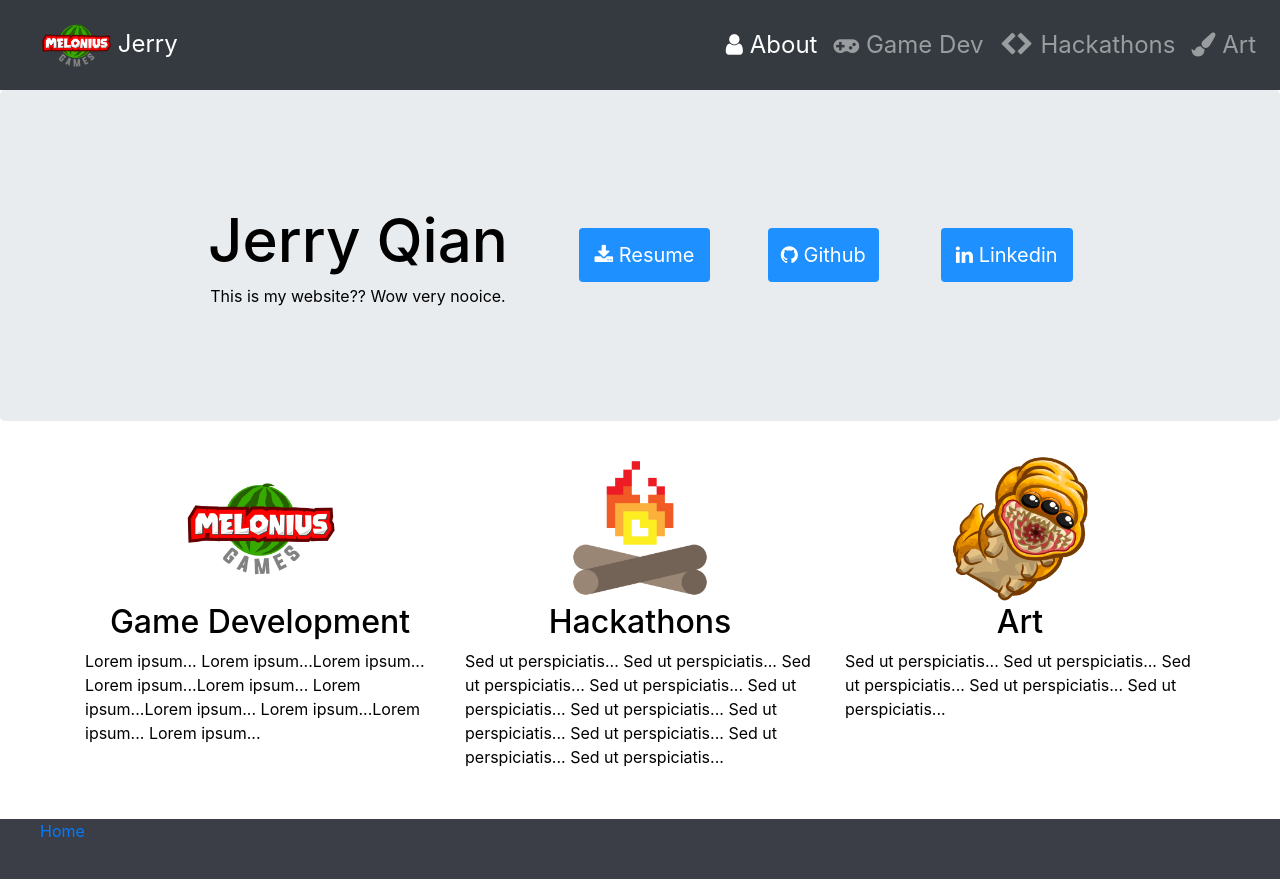
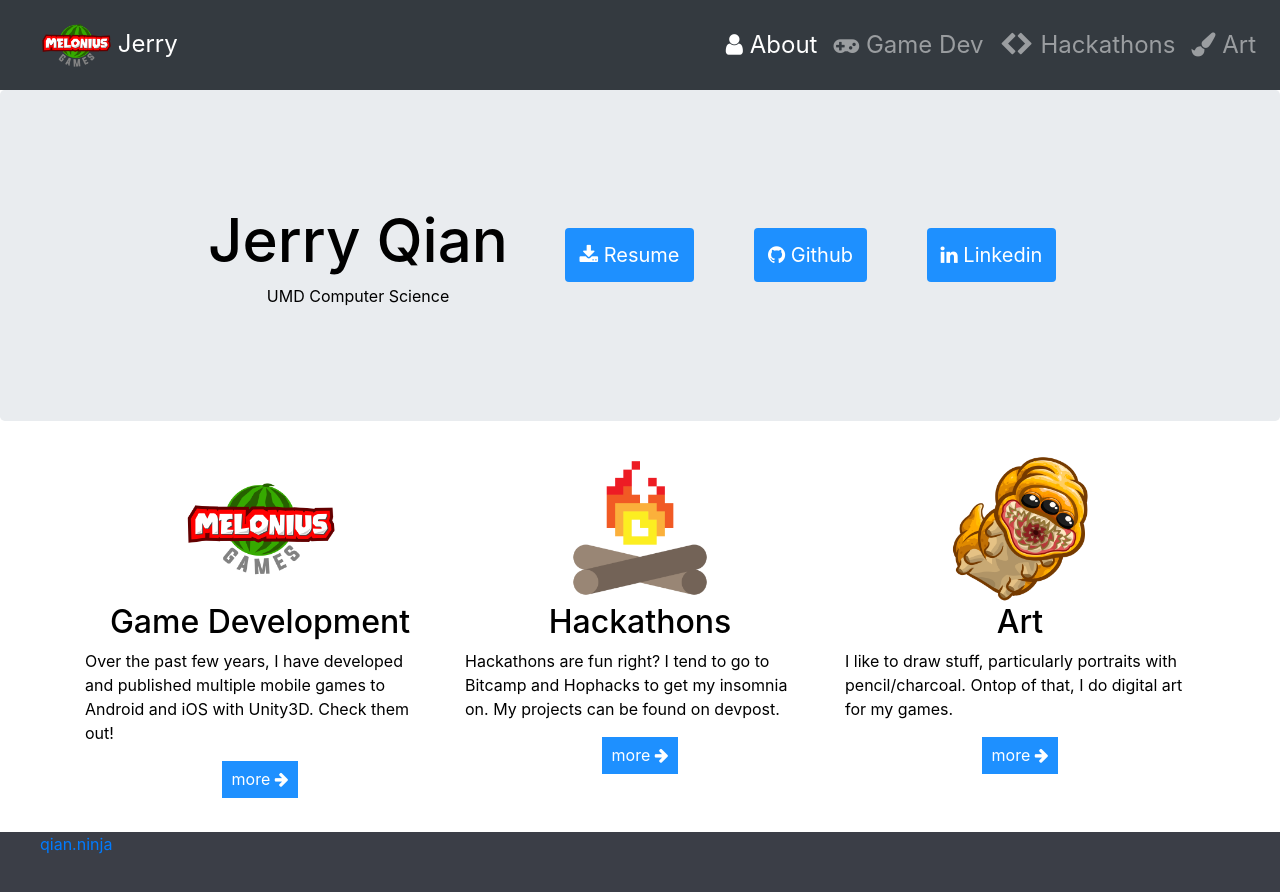
Before and after one commit to JerryGQian/website, a plain HTML site: page index.html in a window 1280 px wide. Drawn offline with nearby package versions, Linux system fonts and the light colour scheme.

Commit message:
descriptions in, buttons in

```diff
--- a/css/style.css
+++ b/css/style.css
@@ -25,14 +25,38 @@ body h1 {
   justify-content: center;
 }
 
-
 .btn {
   background-color: DodgerBlue;
   border: none;
   color: white;
-  padding: 12px 15%;
+  padding: .6em .7em;
   cursor: pointer;
-  font-size: 20px;
+  font-size: 1.25em;
+}
+
+.btn:hover {background-color: #00c602}
+
+.btn:active {
+  background-color: #00c602;
+  box-shadow: 0 5px #666;
+  transform: translateY(4px);
+}
+
+.btn-sml {
+  background-color: DodgerBlue;
+  border: none;
+  color: white;
+  padding: .4em .6em;
+  cursor: pointer;
+  font-size: 1em;
+}
+
+.btn-sml:hover {background-color: #00c602}
+
+.btn-sml:active {
+  background-color: #00c602;
+  box-shadow: 0 5px #666;
+  transform: translateY(4px);
 }
 
 /* Links inside the navbar */
--- a/index.html
+++ b/index.html
@@ -51,7 +51,7 @@
 			 <div class="row">
 			 	<div class="col-sm-4">
 			    	<h1>Jerry Qian</h1>
-		  			<p>This is my website?? Wow very nooice.</p>
+		  			<p>UMD Computer Science</p>
 
 			    </div>
 			    <div class="col-sm-2">
@@ -85,19 +85,28 @@
 			    	<a href="./gamedev.html">
 			    	<img src="./img/MeloniusLogo.png" class="img-circle" width="150" height="150"></a>
 			    	<h2>Game Development</h2>
-			      	<p style="text-align:left">Lorem ipsum... Lorem ipsum...Lorem ipsum... Lorem ipsum...Lorem ipsum... Lorem ipsum...Lorem ipsum... Lorem ipsum...Lorem ipsum... Lorem ipsum...</p>
+			      	<p style="text-align:left">Over the past few years, I have developed and published multiple mobile games to Android and iOS with Unity3D. Check them out!</p>
+			      	<a href="./gamedev.html" download>
+			    		<button class="btn-sml">more <i class="fa fa-arrow-right"></i></button>
+			    	</a>
 			    </div>
 			    <div class="col-sm-4">
 			    	<a href="./hackathons.html">
 			    	<img src="./img/bitcamp-logo.png" class="img-circle" width="150" height="150"></a>
 			    	<h2>Hackathons</h2>
-			      	<p style="text-align:left">Sed ut perspiciatis... Sed ut perspiciatis... Sed ut perspiciatis... Sed ut perspiciatis... Sed ut perspiciatis... Sed ut perspiciatis... Sed ut perspiciatis... Sed ut perspiciatis... Sed ut perspiciatis... Sed ut perspiciatis... </p>
+			      	<p style="text-align:left">Hackathons are fun right? I tend to go to Bitcamp and Hophacks to get my insomnia on. My projects can be found on devpost. </p>
+			      	<a href="./hackathons.html" download>
+			    		<button class="btn-sml">more <i class="fa fa-arrow-right"></i></button>
+			    	</a>
 			    </div>
 			    <div class="col-sm-4">
 			    	<a href="./art.html">
 			    	<img src="./img/CaterpillarArt.png" class="img-circle" width="150" height="150"></a>
 			    	<h2>Art</h2>
-			      	<p style="text-align:left">Sed ut perspiciatis... Sed ut perspiciatis... Sed ut perspiciatis... Sed ut perspiciatis... Sed ut perspiciatis... </p>
+			      	<p style="text-align:left">I like to draw stuff, particularly portraits with pencil/charcoal. Ontop of that, I do digital art for my games.</p>
+			      	<a href="./art.html" download>
+			    		<button class="btn-sml">more <i class="fa fa-arrow-right"></i></button>
+			    	</a>
 			    </div>
 			 </div>
 			 </center>
@@ -107,7 +116,7 @@
 			<div class="wrapper">
 				<nav>
 				<ul>
-					<a href="./index.html">Home</a>
+					<a href="http://qian.ninja">qian.ninja</a>
 
 				</ul>
 				</nav>
```
